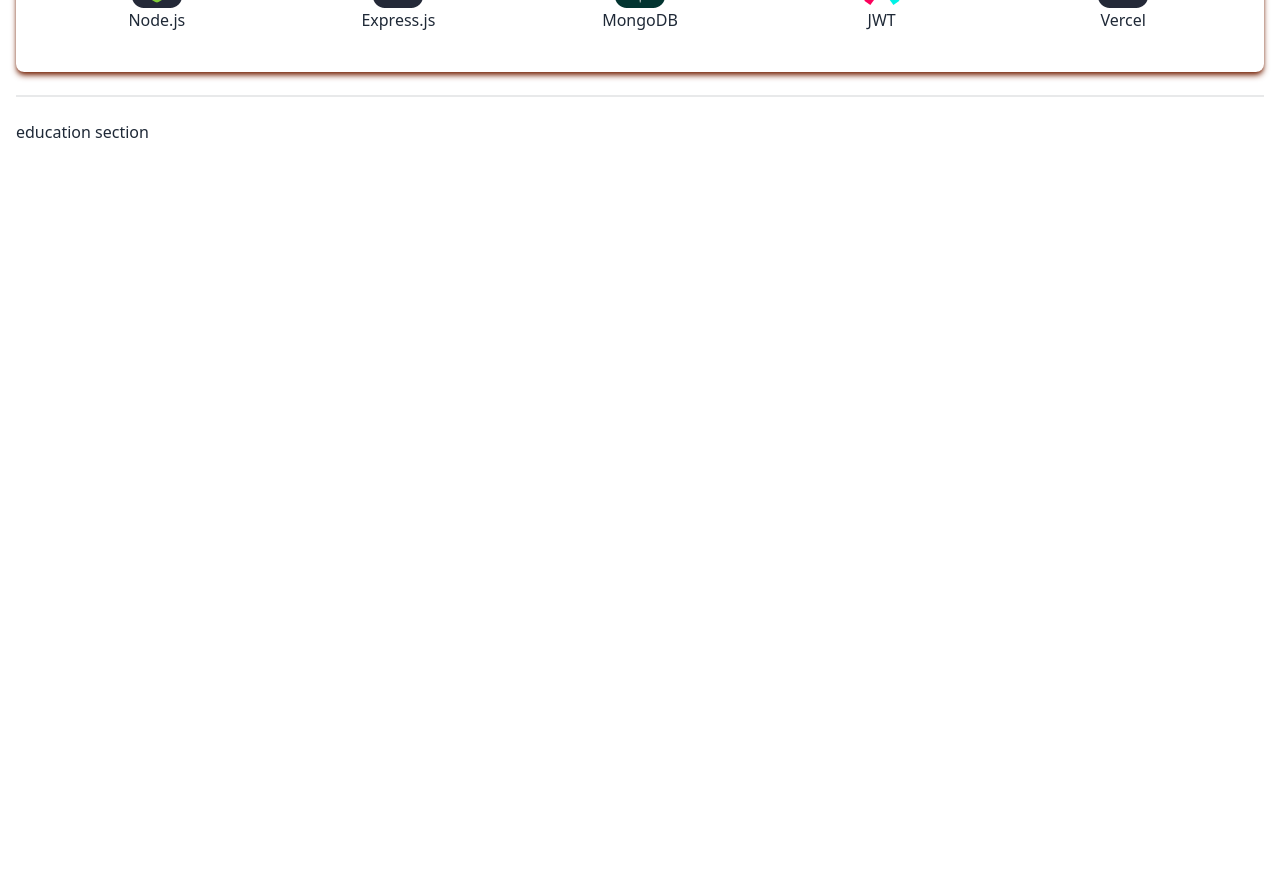
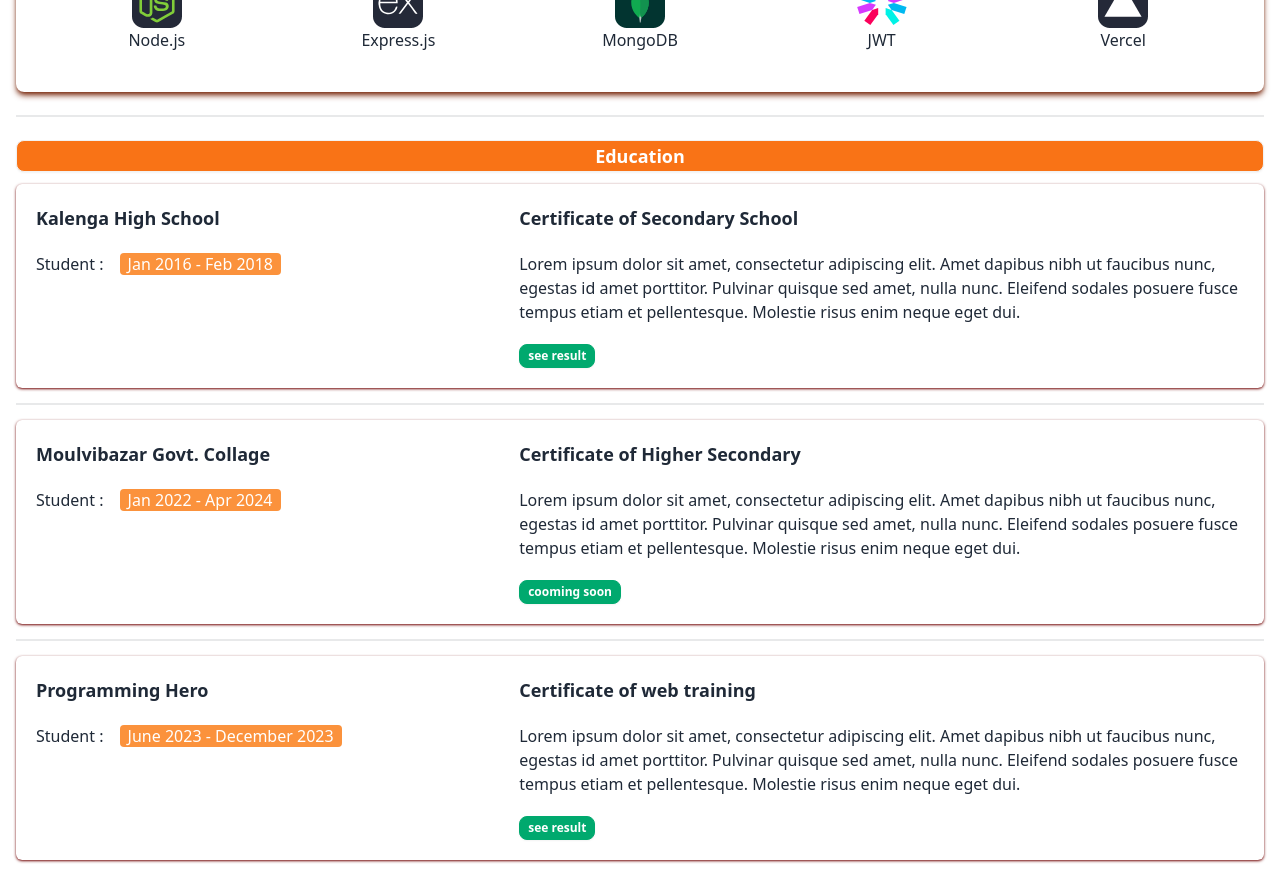
Before and after one commit to Masum-Reza2/My-Portfolio, a React (Vite) app: page / in a window 1280 px wide. Shown: the part 980-1860 px from the top of the page. Before the commit the page ends 1124 px from the top, so only its background shows below. Built offline with nearby package versions, Linux system fonts and the light colour scheme.

Commit message:
added educaton section

```diff
--- a/src/Components/Banner/Banner.jsx
+++ b/src/Components/Banner/Banner.jsx
@@ -19,7 +19,7 @@ const Banner = () => {
             <p className='flex items-center gap-3'><CiLocationOn className='text-green-500 text-lg font-bold' />Sylhet, Bangladesh</p>
             <p className='flex items-center gap-3 ml-1'><FaCircle className='text-green-500 text-xs' />Available for new projects</p>
             <div className='text-center my-2'>
-                <button className='py-3 btn bg-orange-500 hover:bg-orange-300 text-white hover:text-black'>Download Resume<FaArrowDown /></button>
+                <button className='py-3 btn bg-orange-500 hover:bg-orange-300 text-white hover:text-black mt-5'>Download Resume<FaArrowDown /></button>
             </div>
         </div>
     </>
--- a/src/Components/Education/Education.jsx
+++ b/src/Components/Education/Education.jsx
@@ -1,7 +1,53 @@
+/* eslint-disable react/no-unescaped-entities */
 const Education = () => {
     return (
-        <div>
-            education section
+        <div className="pb-5">
+            <h1 className="btn btn-block btn-sm text-white lg:text-lg px-5 bg-orange-500 hover:bg-orange-500">Education</h1>
+            {/* <p className="hidden lg:block py-3 md:py-5 text-justify md:text-center px-5 lg:px-64 text-[#4B5563]">Transitioning from a non-CS background, I've effectively mastered web development in 8 months. As a prospective HSC candidate for 2024, I'm poised to pursue a Bachelor's degree, contemplating a major in either English or Geography. My journey underscores a commitment to diverse learning and the seamless integration of newfound skills.</p> */}
+
+            <div className="mt-3 space-y-2">
+                {/* ssc */}
+                <div className="flex flex-col md:flex-row p-5 rounded-md shadow shadow-red-900">
+                    <div className="md:w-[40%] space-y-3 md:space-y-5 ">
+                        <h5 className="font-bold text-lg">Kalenga High School</h5>
+                        <p>Student : <span className="ml-3 bg-orange-400 text-white px-2 rounded">Jan 2016 - Feb 2018</span></p>
+                    </div>
+                    <div className="md:w-[60%] space-y-3 md:space-y-5">
+                        <h5 className="font-bold text-lg">Certificate of Secondary School</h5>
+                        <p>Lorem ipsum dolor sit amet, consectetur adipiscing elit. Amet dapibus nibh ut faucibus nunc, egestas id amet porttitor. Pulvinar quisque sed amet, nulla nunc. Eleifend sodales posuere fusce tempus etiam et pellentesque. Molestie risus enim neque eget dui.</p>
+                        <button className="btn btn-xs btn-success text-white ">see result</button>
+                    </div>
+                </div>
+                <div className="divider"></div>
+
+                {/* hsc */}
+                <div className="flex flex-col md:flex-row p-5 rounded-md shadow shadow-red-900">
+                    <div className="md:w-[40%] space-y-3 md:space-y-5 ">
+                        <h5 className="font-bold text-lg">Moulvibazar Govt. Collage</h5>
+                        <p>Student : <span className="ml-3 bg-orange-400 text-white px-2 rounded">Jan 2022 - Apr 2024</span></p>
+                    </div>
+                    <div className="md:w-[60%] space-y-3 md:space-y-5">
+                        <h5 className="font-bold text-lg">Certificate of Higher Secondary</h5>
+                        <p>Lorem ipsum dolor sit amet, consectetur adipiscing elit. Amet dapibus nibh ut faucibus nunc, egestas id amet porttitor. Pulvinar quisque sed amet, nulla nunc. Eleifend sodales posuere fusce tempus etiam et pellentesque. Molestie risus enim neque eget dui.</p>
+                        <button className="btn btn-xs btn-success text-white ">cooming soon</button>
+                    </div>
+                </div>
+                <div className="divider"></div>
+
+                {/* programming hero */}
+                <div className="flex flex-col md:flex-row p-5 rounded-md shadow shadow-red-900">
+                    <div className="md:w-[40%] space-y-3 md:space-y-5 ">
+                        <h5 className="font-bold text-lg">Programming Hero</h5>
+                        <p>Student : <span className="ml-3 bg-orange-400 text-white px-2 rounded">June 2023 - December 2023</span></p>
+                    </div>
+                    <div className="md:w-[60%] space-y-3 md:space-y-5">
+                        <h5 className="font-bold text-lg">Certificate of web training</h5>
+                        <p>Lorem ipsum dolor sit amet, consectetur adipiscing elit. Amet dapibus nibh ut faucibus nunc, egestas id amet porttitor. Pulvinar quisque sed amet, nulla nunc. Eleifend sodales posuere fusce tempus etiam et pellentesque. Molestie risus enim neque eget dui.</p>
+                        <button className="btn btn-xs btn-success text-white ">see result</button>
+                    </div>
+                </div>
+
+            </div>
         </div>
     )
 }
--- a/src/Components/Skills/Skills.jsx
+++ b/src/Components/Skills/Skills.jsx
@@ -88,8 +88,8 @@ const Skills = () => {
             <div className="grid grid-cols-3 md:grid-cols-5  py-5 lg:py-10 place-items-center gap-10 text-center px-10">
 
                 {
-                    mySkills?.map((skill, index) => <div key={index}>
-                        <img className='w-[50px] mx-auto' src={skill?.img} alt="" />
+                    mySkills?.map((skill, index) => <div className='' key={index}>
+                        <img className='w-[50px] mx-auto transition-all cursor-pointer hover:scale-110 duration-300' src={skill?.img} alt="" />
                         <p>{skill?.name}</p>
                     </div>)
                 }
```
